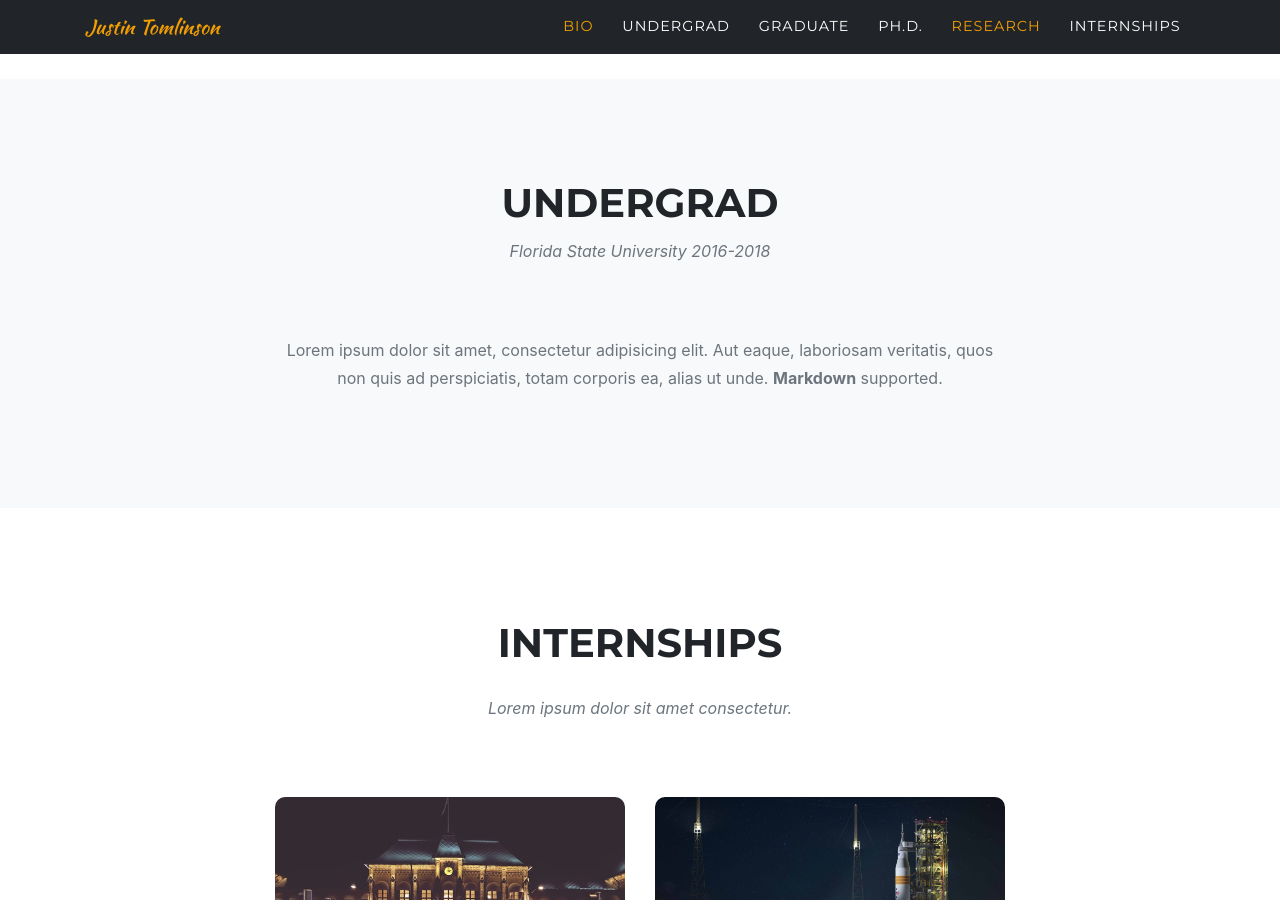
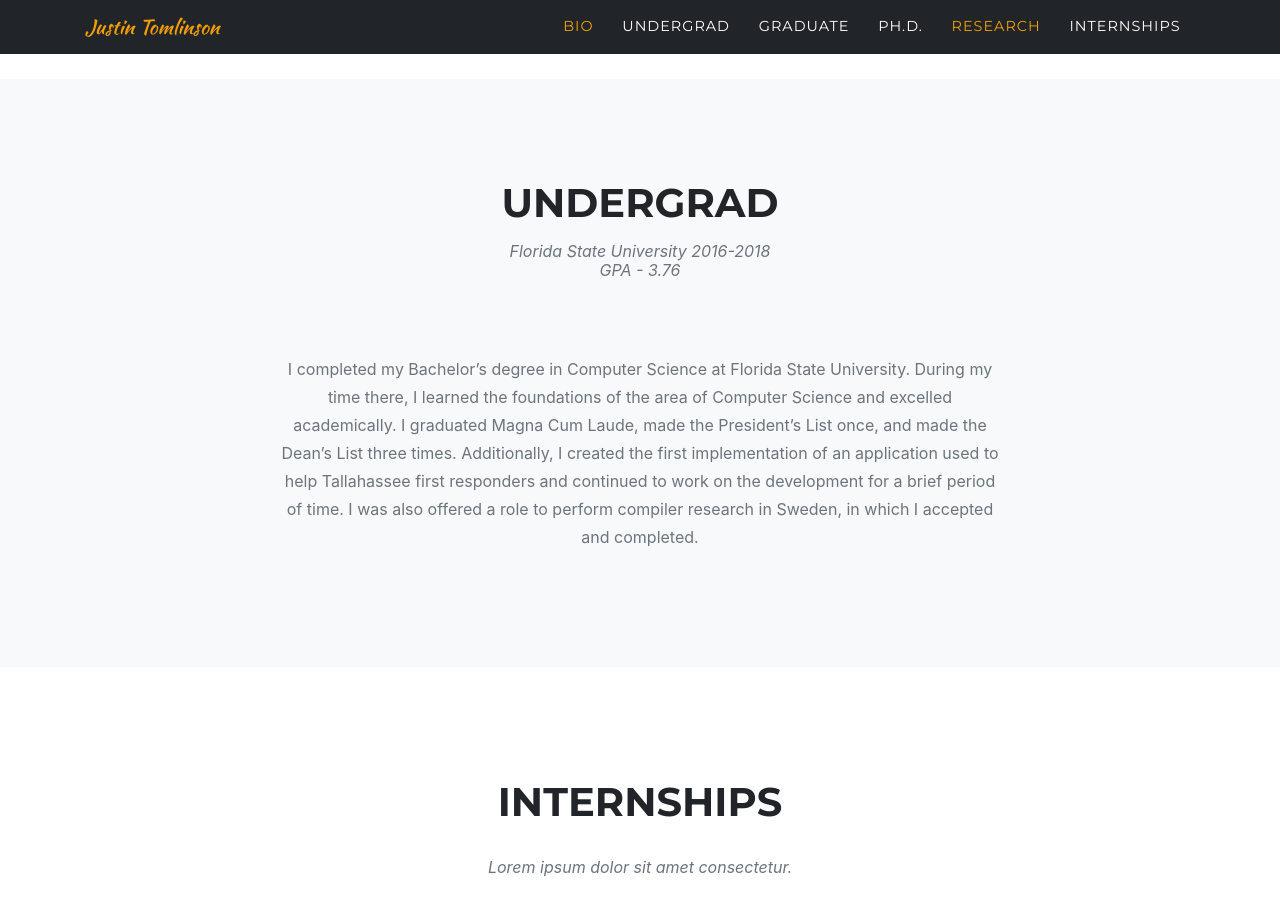
Before and after one commit to tomljr2/tomljr2.github.io, a Jekyll site: the page built from index.md, in a window 1280 px wide and 900 px high, scrolled down 1563 px. Built offline with Jekyll 4.4.1, drawn with Linux system fonts in a browser that asks for light colours; some web fonts are replaced.

Commit message:
Update sitetext.yml

```diff
--- a/_data/sitetext.yml
+++ b/_data/sitetext.yml
@@ -27,8 +27,8 @@ en: &DEFAULT_EN
 
   about:
     title: "Undergrad"
-    text: "Florida State University 2016-2018"
-    body: "Lorem ipsum dolor sit amet, consectetur adipisicing elit. Aut eaque, laboriosam veritatis, quos non quis ad perspiciatis, totam corporis ea, alias ut unde. **Markdown** supported."
+    text: "Florida State University 2016-2018<br/>GPA - 3.76"
+    body: "I completed my Bachelor's degree in Computer Science at Florida State University. During my time there, I learned the foundations of the area of Computer Science and excelled academically. I graduated Magna Cum Laude, made the President’s List once, and made the Dean’s List three times. Additionally, I created the first implementation of an application used to help Tallahassee first responders and continued to work on the development for a brief period of time. I was also offered a role to perform compiler research in Sweden, in which I accepted and completed."
     section: about
 
   portfolio:
```
